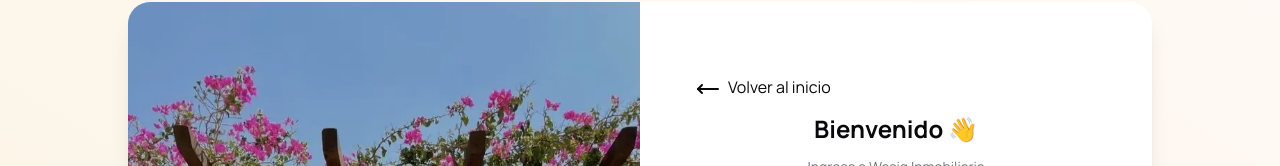
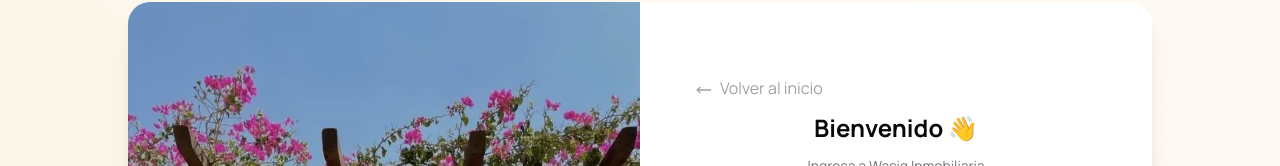
Before and after one commit to Giands96/wasiq-project-front, a Next.js app: page /login in a window 1280 px wide. Shown: the part 182-348 px from the top of the page. Built offline with nearby package versions, Linux system fonts and the light colour scheme; no server answers.

Commit message:
style: cambiar estilo visual botón volver inicio

```diff
--- a/modules/auth/components/LoginForm.tsx
+++ b/modules/auth/components/LoginForm.tsx
@@ -73,7 +73,7 @@ export const LoginForm = () => {
 
             <CardHeader className="text-center space-y-1">
               <div className="text-left">
-                <Link className=" hover:underline" href={ROUTES.HOME}><MoveLeftIcon className="inline mr-2" />Volver al inicio</Link>
+                <Link className="text-neutral-400 hover:underline" href={ROUTES.HOME}><MoveLeftIcon className="inline mr-2 w-4 h-4" />Volver al inicio</Link>
               </div>
               <CardTitle className="text-2xl font-bold">
                 Bienvenido 👋
```
